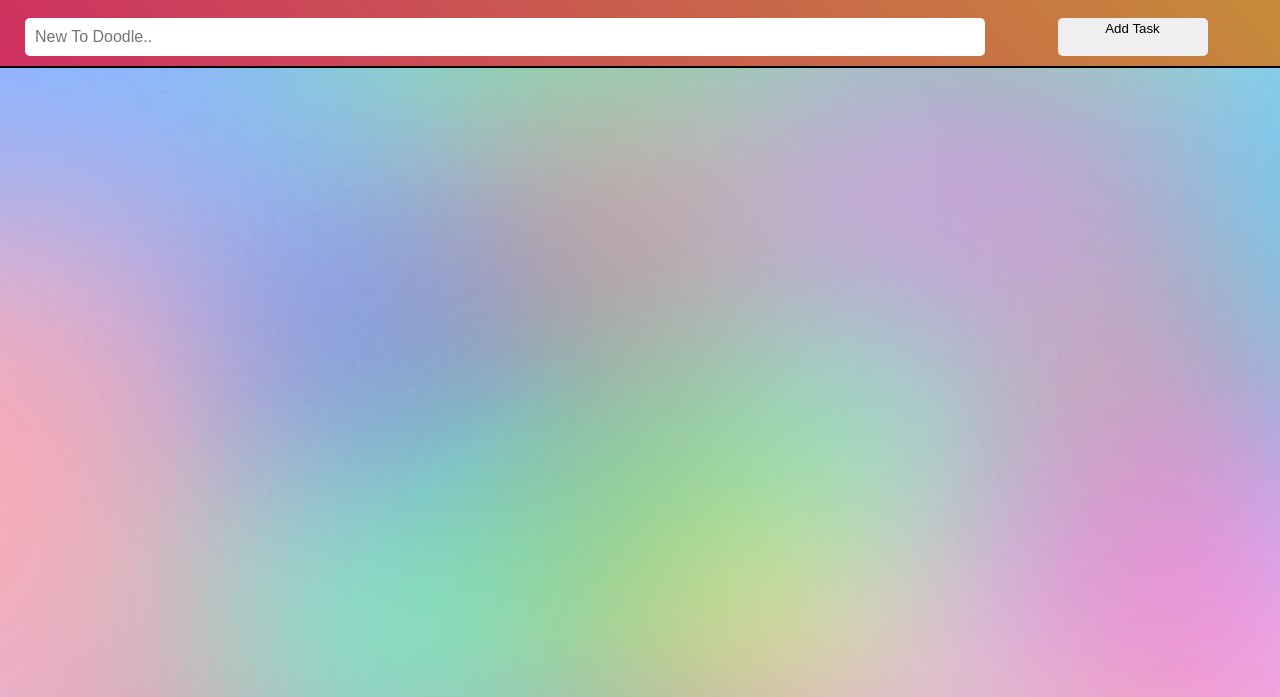
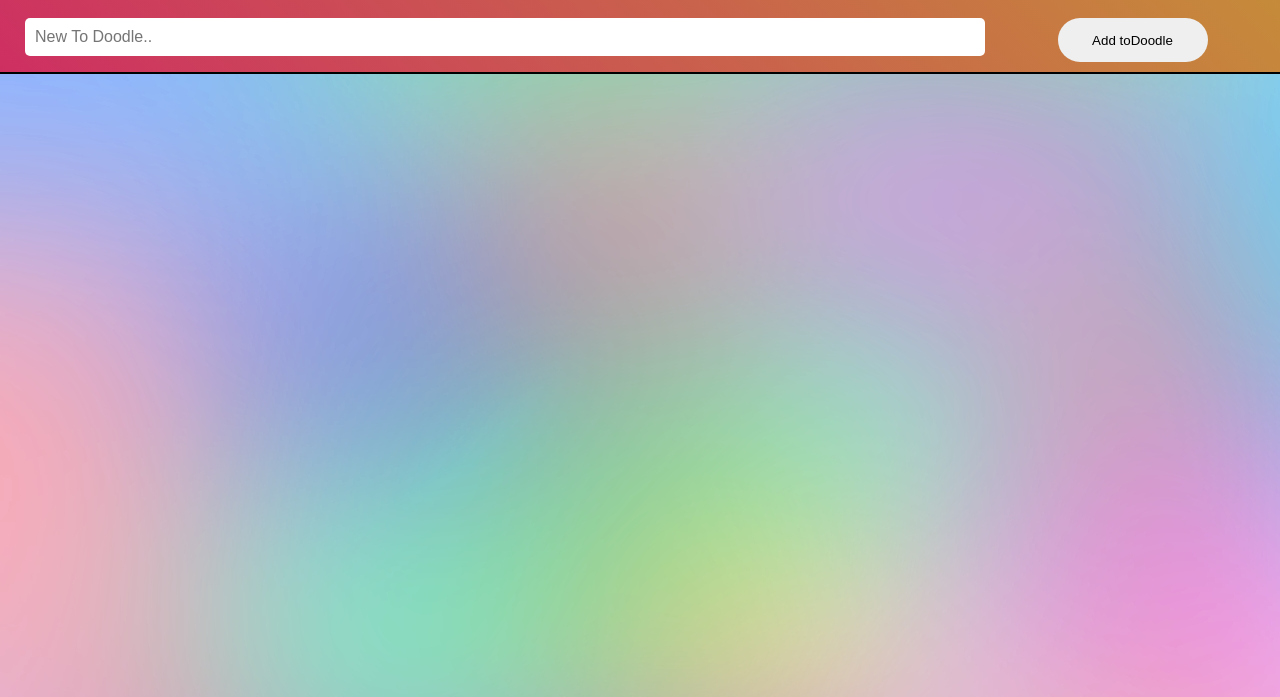
Before and after one commit to Sneakydan7/U1-W3-D3, a plain HTML site: page index.html in a window 1280 px wide. Shown: the part 103-800 px from the top of the page. Drawn offline with Linux system fonts and the light colour scheme.

Commit message:
button touchup

```diff
--- a/css/styles.css
+++ b/css/styles.css
@@ -43,12 +43,10 @@ header input {
 header button {
   border: none;
   width: 150px;
-  margin: -32;
-  padding-bottom: 20px;
-  padding-top: 3px;
-  text-align: center;
-  border-radius: 5px;
+  border-radius: 25px;
+  cursor: pointer;
 }
+
 .strikethrough {
   color: gray;
   text-decoration: line-through;
--- a/index.html
+++ b/index.html
@@ -10,7 +10,7 @@
     <header>
       <h1>toDoodles✏️</h1>
       <input type="text" id="inputBox" placeholder="New To Doodle.." required />
-      <button id="submit">Add Task</button>
+      <button id="submit"><p>Add toDoodle</p></button>
     </header>
     <main>
       <ul id="toDoList"></ul>
```
